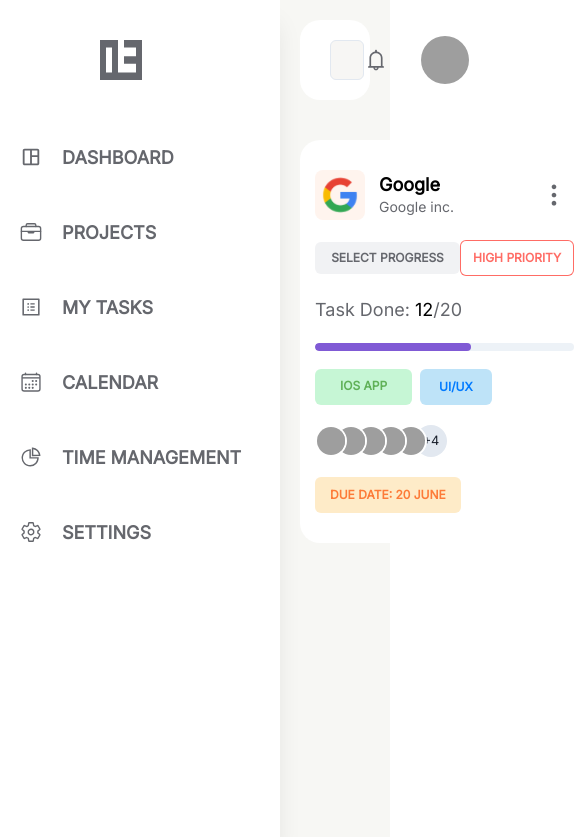
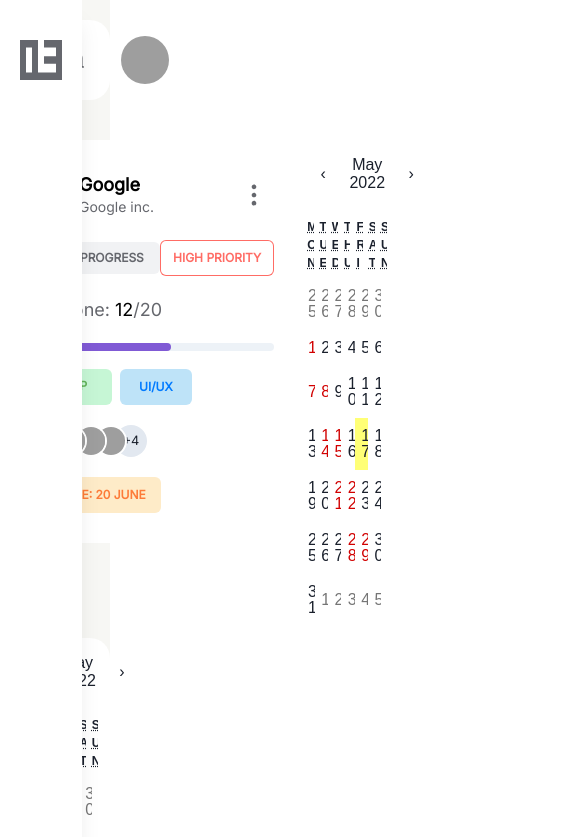
Before and after one commit to draqist/trax, a Next.js app: page / in a window 390 px wide. Shown: the top 837 px of the page, 585 px wide, since content can reach past the window. Built offline with nearby package versions, Linux system fonts and the light colour scheme; grey boxes are pictures that could not be loaded.

Commit message:
feat: tablet responsive

```diff
--- a/components/Navbar.js
+++ b/components/Navbar.js
@@ -5,7 +5,7 @@ const Navbar = () => {
   return (
     <Flex borderRadius='20px'  mb='40px' justifyContent={['space-between']} alignItems={['center']} px='30px' h='80px' bg='white' w='100%'>
       <Box>
-        <Input placeholder="Search" bg='#F7F6F4'/>
+        <Input placeholder="Search" bg='#F7F6F4' borderRadius='10px'/>
       </Box>
       <Flex alignItems='center'>
         <AiOutlineBell color='#65676D' fontSize='24px'/>
--- a/components/Sidebar.js
+++ b/components/Sidebar.js
@@ -6,21 +6,21 @@ import NextLink from 'next/link'
 
 const Sidebar = () => {
   return (
-    <Box w='280px' bg='white' h='100%' borderRightRadius='0px' boxShadow='xl' pos='fixed' zIndex='2'>
-      <Box mb='40px' pt='40px' px='100px' zIndex={'20'}>
+    <Box w={['','','','120px','280px']} bg='white' h='100%' borderRightRadius='0px' boxShadow='xl' pos='fixed' zIndex='2'>
+      <Box mb='40px' pt='40px' px={['20px','20px','20px','38px','100px']} zIndex={'20'}>
         <Image src='logo.svg' alt='dashlogo' w='42px' maxW={'unset'}/>
       </Box>
-      <Box w='100%' h='532px'>
+      <Box display={['none','none','none','none','block']} w='100%' h='532px'>
         <List w='100%' color='#65676D' >
           <NextLink passHref href='/'>
             <ListItem w='100%'  textTransform='uppercase' fontWeight='600' fontSize='18px' py='24px' pl='20px' _hover={{bg:'#FFF4EE', color:'#FD7B38', borderRight: '6px solid #FD7B38'}}>
-              <ListIcon as={MdOutlineSpaceDashboard} mr='20px'  fontSize='22px' />
+              <ListIcon as={MdOutlineSpaceDashboard} mr='20px'  fontSize='48px' />
               dashboard
             </ListItem>
           </NextLink>
           <NextLink passHref href='/projects'>
             <ListItem w='100%'  textTransform='uppercase' fontWeight='600' fontSize='18px' py='24px' pl='20px' _hover={{bg:'#FFF4EE', color:'#FD7B38',borderRight: '6px solid #FD7B38'}}>
-              <ListIcon as={IoBriefcaseOutline} mr='20px'  fontSize='22px' />
+              <ListIcon as={IoBriefcaseOutline} mr='20px'  fontSize='48px' />
               projects
             </ListItem>
           </NextLink>
@@ -50,6 +50,40 @@ const Sidebar = () => {
           </NextLink>
         </List>
       </Box>
+      <Box display={['none','none','none','block','block']} w='100%' h='532px' mt='80px'>
+        <List w='100%' color='#65676D' >
+          <NextLink passHref href='/'>
+            <ListItem w='100%'  textTransform='uppercase' fontWeight='600' fontSize='18px' py='36px' px='40px' _hover={{bg:'#FFF4EE', color:'#FD7B38', borderRight: '6px solid #FD7B38'}}>
+              <ListIcon as={MdOutlineSpaceDashboard} mr='20px'  fontSize='36px' />
+            </ListItem>
+          </NextLink>
+          <NextLink passHref href='/projects'>
+            <ListItem w='100%'  textTransform='uppercase' fontWeight='600' fontSize='18px' py='36px' px='40px' _hover={{bg:'#FFF4EE', color:'#FD7B38',borderRight: '6px solid #FD7B38'}}>
+              <ListIcon as={IoBriefcaseOutline} mr='20px'  fontSize='36px' />
+            </ListItem>
+          </NextLink>
+          <NextLink passHref href='tasks'>
+            <ListItem w='100%'  textTransform='uppercase' fontWeight='600' fontSize='18px' py='36px' px='40px' _hover={{bg:'#FFF4EE', color:'#FD7B38',borderRight: '6px solid #FD7B38'}}>
+              <ListIcon as={AiOutlineProfile} mr='20px'  fontSize='36px' />
+            </ListItem>
+          </NextLink>
+          <NextLink passHref href='calendar'>
+            <ListItem w='100%'  textTransform='uppercase' fontWeight='600' fontSize='18px' py='36px' px='40px' _hover={{bg:'#FFF4EE', color:'#FD7B38',borderRight: '6px solid #FD7B38'}}>
+              <ListIcon as={IoCalendarOutline} mr='20px'  fontSize='36px' />
+            </ListItem>
+          </NextLink>
+          <NextLink passHref href='mgmt'>
+            <ListItem w='100%'  textTransform='uppercase' fontWeight='600' fontSize='18px' py='36px' px='40px' _hover={{bg:'#FFF4EE', color:'#FD7B38',borderRight: '6px solid #FD7B38'}}>
+              <ListIcon as={AiOutlinePieChart} mr='20px'  fontSize='36px' />
+            </ListItem>
+          </NextLink>
+          <NextLink passHref href='settings'>
+            <ListItem w='100%'  textTransform='uppercase' fontWeight='600' fontSize='18px' py='36px' px='40px' _hover={{bg:'#FFF4EE', color:'#FD7B38',borderRight: '6px solid #FD7B38'}}>
+              <ListIcon as={IoSettingsOutline} mr='20px'  fontSize='36px' />
+            </ListItem>
+          </NextLink>
+        </List>
+      </Box>
     </Box>
   );
 }
--- a/components/Tasks.js
+++ b/components/Tasks.js
@@ -1,4 +1,4 @@
-import { Avatar, AvatarGroup, Badge, Box, Button, Circle, Flex, Grid, Heading, Image, Progress, Square, Stack, Tag, Text } from "@chakra-ui/react";
+import { Avatar, AvatarGroup, Badge, Box, Button, Circle, Flex, Heading, Image, Progress, Square, Stack, Tag, Text } from "@chakra-ui/react";
 import { AiOutlineStar } from "react-icons/ai";
 import { RiMore2Fill } from "react-icons/ri";
 
--- a/pages/index.js
+++ b/pages/index.js
@@ -10,12 +10,14 @@ export default function Home() {
   return (
     <>
       <Sidebar />
-      <Box w='calc(100% - 280px)' h='100%'>
-        <Box px='20px' py='20px' bg='#F7F7F4' pos='relative' left='280px'>
+      <Box w={['calc(100% - 280px)','calc(100% - 280px)','calc(100% - 280px)','calc(100% - 120px)','calc(100% - 280px)']} h='100%'>
+        <Box px={['','','','40px','20px']} py='20px' bg='#F7F7F4' pos='relative' left={['','','','120px','280px']}>
           <Navbar />
           <Flex justifyContent='space-between' alignItems='flex-start'>
-            <CompanyTaskCard/>
-            <CompanyTaskCard/>
+            <CompanyTaskCard />
+            <Box display={['none','none','','none','block']}>
+              <CompanyTaskCard/>
+            </Box>
             <Calendar next2Label={null} prev2Label={null} defaultView="month" />
           </Flex>
             <Calendar next2Label={null} prev2Label={null} defaultView="month" />
```
